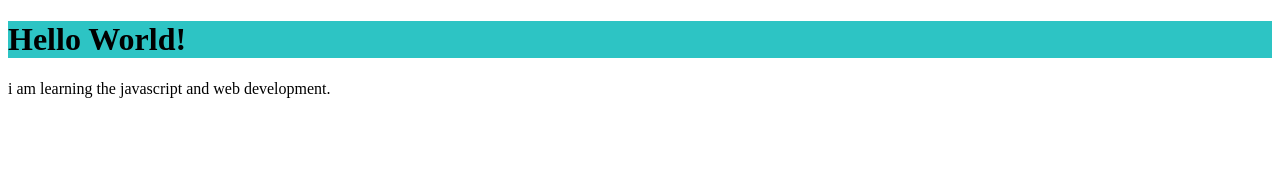
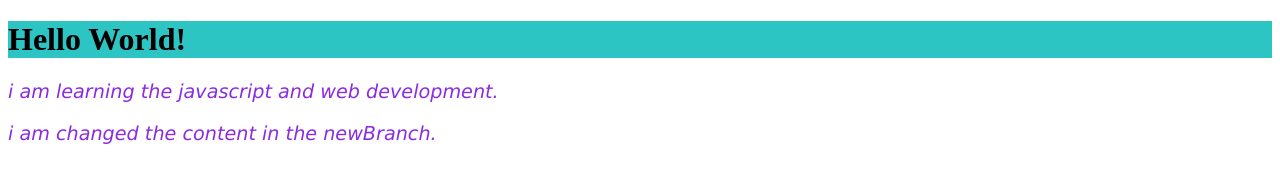
Before and after one commit to BSRINU1996/1234, a plain HTML site: page index.html in a window 1280 px wide. Drawn offline with Linux system fonts and the light colour scheme.

Commit message:
change made on the newBranch

```diff
--- a/index.css
+++ b/index.css
@@ -1,3 +1,9 @@
 h1{
     background-color: rgb(45, 196, 196);
 }
+p{
+    font-size:larger;
+    color: blueviolet;
+    font-style: italic;
+    font-family: Verdana, Geneva, Tahoma, sans-serif;
+}
--- a/index.html
+++ b/index.html
@@ -10,7 +10,7 @@
 <body>
      <h1>Hello World!</h1>
      <p>i am learning the javascript and web development. </p>
-
+      <p>i am changed the content in the newBranch.</p>
     <script src="index.js"></script>
 </body>
 </html>
--- a/index.js
+++ b/index.js
@@ -1,2 +1,4 @@
 console.log("i am bali srinu");
 console.log("i love javascript");
+console.log("this is chnages in the child branch i.e newBranch");
+console.log("newBranch");
```
